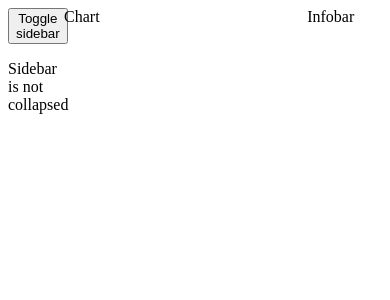
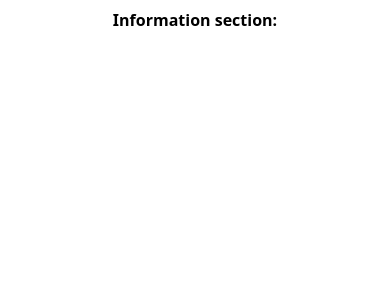
Before and after one commit to TheEndurance/dexscanner, a React (Vite) app: page / in a window 390 px wide. Shown: the top 300 px of the page. Built offline with nearby package versions, Linux system fonts and the light colour scheme.

Commit message:
add tailwind, experimenting with layout and responsive design

```diff
--- /dev/null
+++ b/index.css
@@ -0,0 +1,7 @@
+@import 'tailwindcss/base';
+@import 'tailwindcss/components';
+@import 'tailwindcss/utilities';
+
+#root {
+    height: 100vh;
+}
--- a/index.html
+++ b/index.html
@@ -3,6 +3,7 @@
 <head>
   <meta charset="UTF-8">
   <title>React App</title>
+  <link rel="stylesheet" href="./index.css">
 </head>
 <body>
   <div id="root"></div>
--- a/package.json
+++ b/package.json
@@ -19,6 +19,9 @@
     "@types/react": "^18.0.28",
     "@types/react-dom": "^18.0.11",
     "@vitejs/plugin-react": "^3.1.0",
+    "autoprefixer": "^10.4.14",
+    "postcss": "^8.4.21",
+    "tailwindcss": "^3.3.1",
     "typescript": "^5.0.2",
     "vite": "^4.2.1"
   }
--- /dev/null
+++ b/postcss.config.cjs
@@ -0,0 +1,6 @@
+module.exports = {
+    plugins: {
+        tailwindcss: {},
+        autoprefixer: {}
+    },
+};
--- a/src/components/Chart.tsx
+++ b/src/components/Chart.tsx
@@ -3,6 +3,7 @@ import React from 'react';
 export default function Chart() {
 
     return (
-        <div>Chart</div>
+        <div className="md:grow md:w-8/12 w-full">
+        </div>
     )
 }
--- a/src/components/Infobar.tsx
+++ b/src/components/Infobar.tsx
@@ -2,6 +2,8 @@ import React from 'react';
 
 export default function Infobar() {
     return (
-        <div>Infobar</div>
+        <div className="text-center p-2 md:w-2/12 w-full text-black dark:text-white dark:bg-slate-900">
+            <h1 className="font-bold">Information section:</h1>
+        </div>
     )
 }
--- a/src/components/Layout.tsx
+++ b/src/components/Layout.tsx
@@ -1,21 +1,19 @@
 
 import React, { useContext } from "react";
-import styled from 'styled-components';
 import { AppContext, AppState } from '../context/AppContext';
+import Sidebar from "./Sidebar";
+import Chart from "./Chart";
+import Infobar from "./Infobar";
 
 
-const MainContainer = styled.div`
-display: grid;
-transition: grid-template-columns 0.3s ease-in-out;
-grid-template-columns: ${(props: AppState) => props.sidebarCollapsed ? '7% 1fr 20%' : '15% 1fr 20%'};
-`;
 
-
-export default function Layout({ children } : { children: React.ReactNode }) {
+export default function Layout() {
     const state = useContext(AppContext)
     return (
-        <MainContainer sidebarCollapsed={state.sidebarCollapsed}>
-            {children}
-        </MainContainer>
+        <div className="flex md:flex-row flex-col w-full h-full dark:bg-slate-800">
+            <Sidebar />
+            <Chart />
+            <Infobar />
+        </div>
     )
 }
--- a/src/components/Sidebar.tsx
+++ b/src/components/Sidebar.tsx
@@ -11,9 +11,10 @@ export default function Sidebar() {
     };
 
     return (
-        <div>
-            <button onClick={handleToggleSidebar}>
-                Toggle sidebar
+        <div className={'p-2 text-center shadow-lg dark:bg-slate-950 overflow-hidden transition-all duration-300 text-black dark:text-white hidden md:block ' + (state.sidebarCollapsed ? 'md:w-1/12' : 'md:w-2/12')}>
+            <h1 className='font-bold text-2xl transition-transform'>{state.sidebarCollapsed ? 'DS' : 'DexScanner'}</h1>
+            <button className='p-1 rounded-md shadow-2xl bg-blue-500' onClick={handleToggleSidebar}>
+                Collapse
             </button>
             <p>Sidebar is {state.sidebarCollapsed ? 'collapsed' : 'not collapsed'}</p>
         </div>
--- /dev/null
+++ b/tailwind.config.js
@@ -0,0 +1,9 @@
+/** @type {import('tailwindcss').Config} */
+export default {
+  content: ['./src/**/*.{js,jsx,ts,tsx}'],
+  darkMode: 'class',
+  theme: {
+    extend: {},
+  },
+  plugins: [],
+}
```
Also changed, not shown: 2 other files (tests, documents, lock files or other folders).
